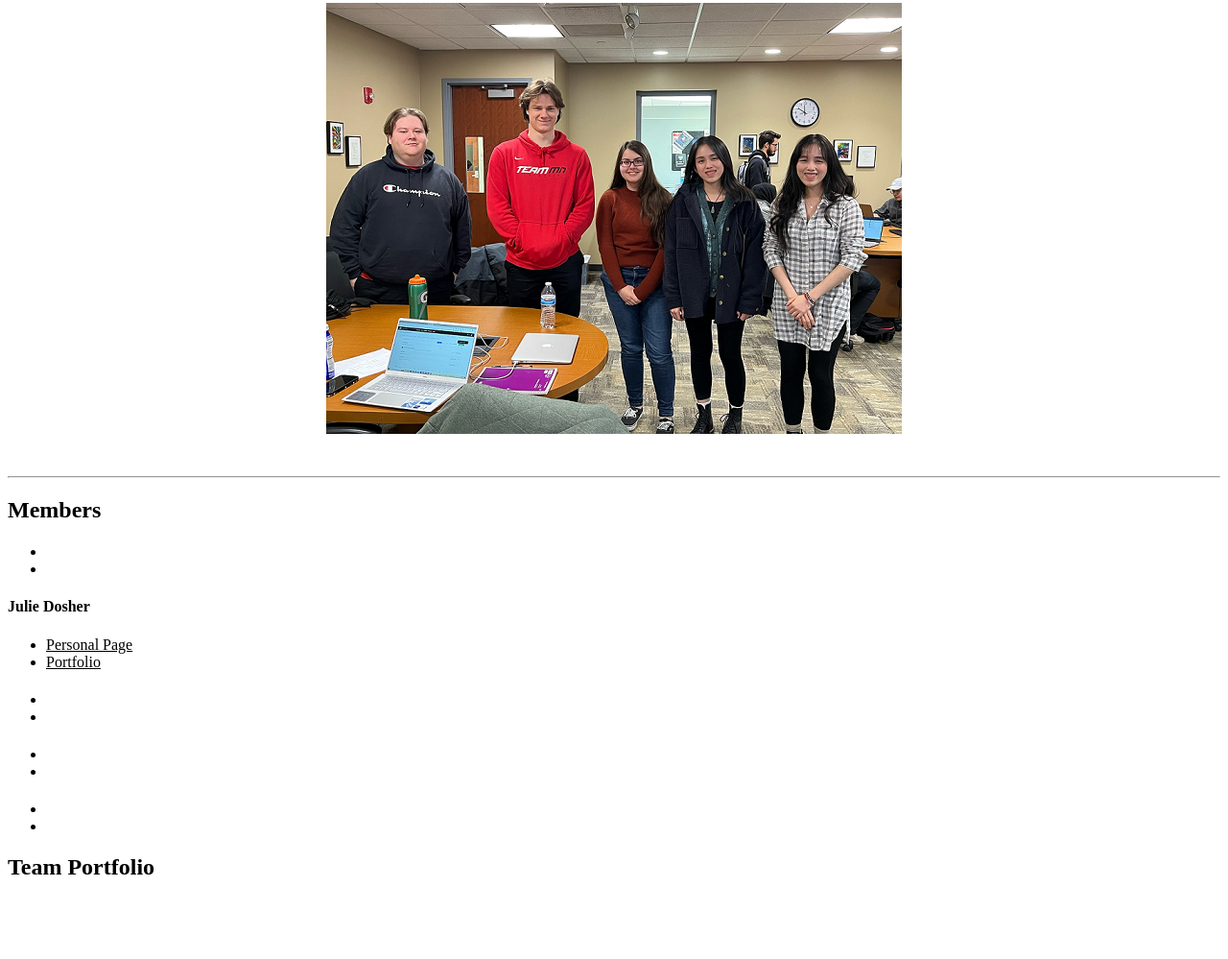
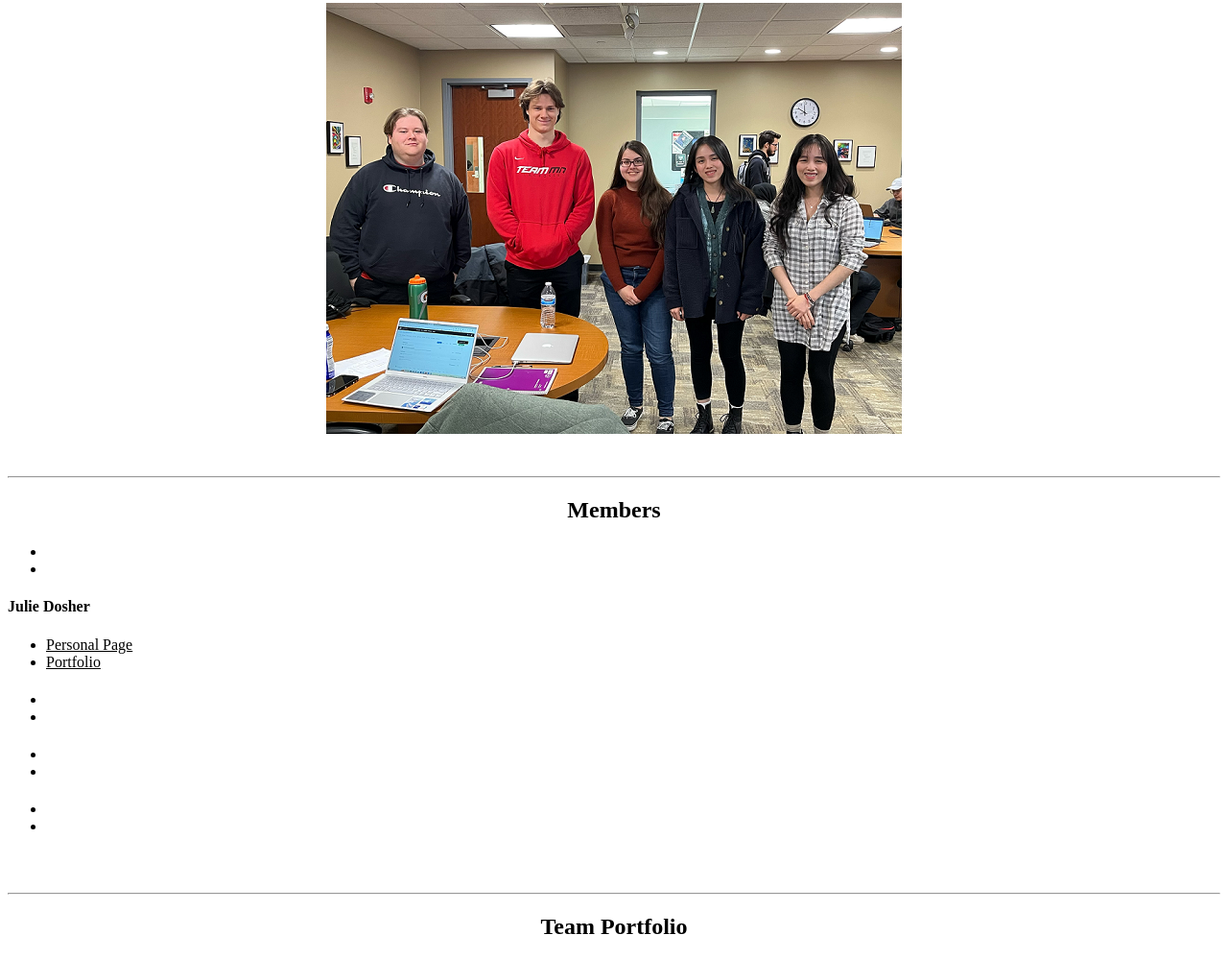
Before and after one commit to JustEnough-WebApp/GettingToKnowEachOther_Teams, a website: page index.html in a window 1280 px wide. Shown: the part 117-1116 px from the top of the page at 96% size. Before the commit the page ends 1054 px from the top, so only its background shows below. Drawn offline with Linux system fonts and the light colour scheme.

Commit message:
changed alignment and spacing of Member section

```diff
--- a/index.html
+++ b/index.html
@@ -72,6 +72,8 @@
         </section>
 
 
+        <br><br>
+        <hr>
         <section id="Portfolio"> <!-- Section that serves as Team Portfolio of projects -->
             <h2>Team Portfolio</h2>
             <!-- TODO -->
--- a/static/style.css
+++ b/static/style.css
@@ -1,5 +1,6 @@
 a {color: black;}
 h1 {font-size: 32pt; text-align: center;}
+h2 {text-align: center;}
 
 
 #Intro {
```
